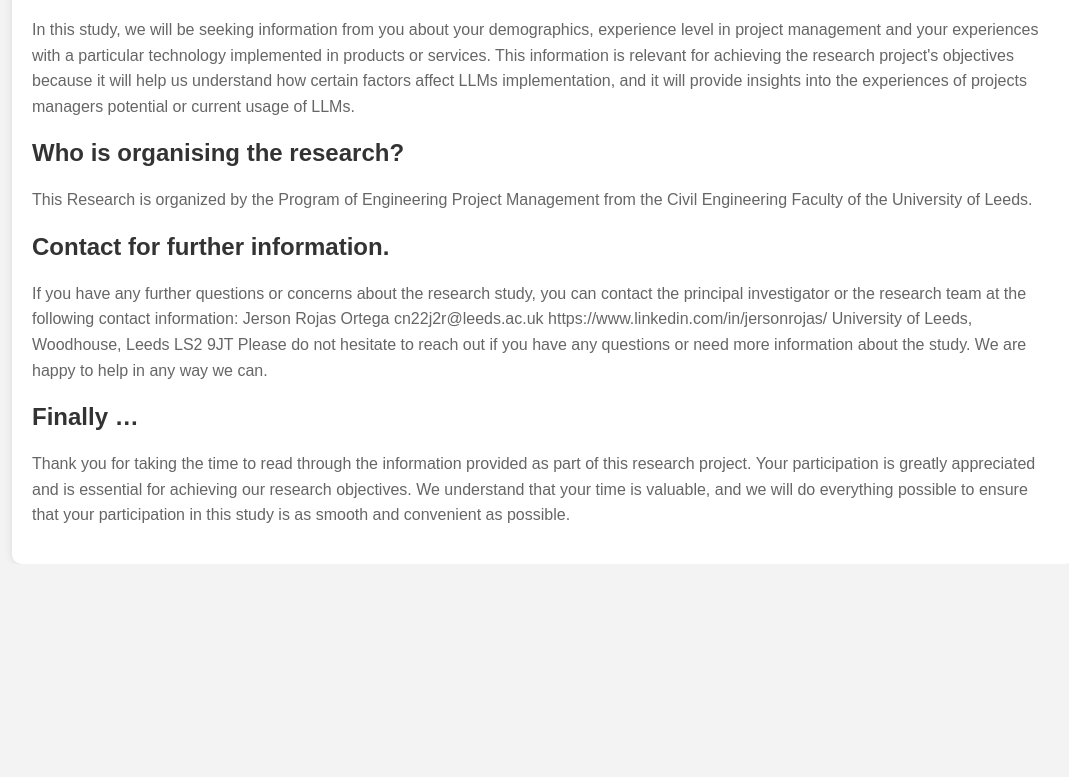
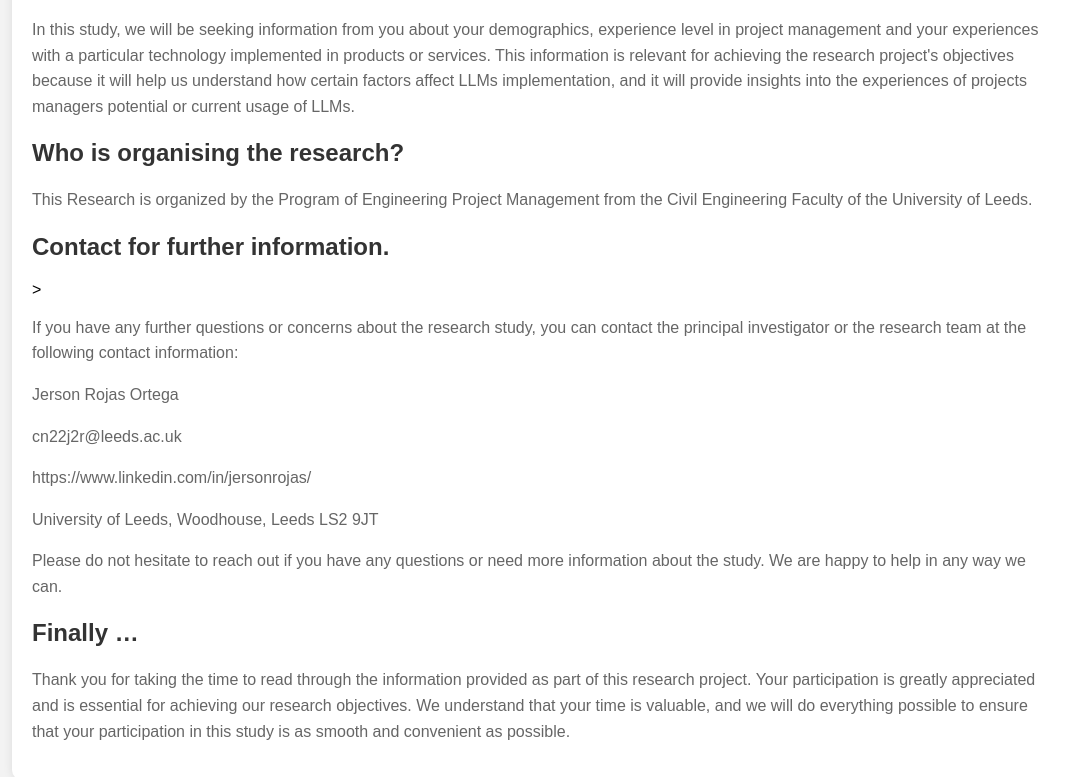
Before and after one commit to RJerson/LLM-consent-doc, a plain HTML site: page index.html in a window 1280 px wide. Shown: the part 2467-3244 px from the top of the page, without its empty margins (96-1165 px from the left). Before the commit the page ends 3031 px from the top, so only its background shows below. Drawn offline with Linux system fonts and the light colour scheme.

Commit message:
Update index.html

```diff
--- a/index.html
+++ b/index.html
@@ -98,15 +98,15 @@ The data collected during this study may be used for additional or subsequent re
 <h2>Who is organising the research?</h2>
 <p>This Research is organized by the Program of Engineering Project Management from the Civil Engineering Faculty of the University of Leeds.</p>
 
-<h2>Contact for further information.</h2>
-<p>If you have any further questions or concerns about the research study, you can contact the principal investigator or the research team at the following contact information:
+<h2>Contact for further information.</h2>>
+<p>If you have any further questions or concerns about the research study, you can contact the principal investigator or the research team at the following contact information:</p>
 
-Jerson Rojas Ortega
-cn22j2r@leeds.ac.uk
-https://www.linkedin.com/in/jersonrojas/
-University of Leeds, Woodhouse, Leeds LS2 9JT
+<p>Jerson Rojas Ortega</p>
+<p>cn22j2r@leeds.ac.uk</p>
+<p>https://www.linkedin.com/in/jersonrojas/ </p>
+<p>University of Leeds, Woodhouse, Leeds LS2 9JT</p>
 
-Please do not hesitate to reach out if you have any questions or need more information about the study. We are happy to help in any way we can.</p>
+<p>Please do not hesitate to reach out if you have any questions or need more information about the study. We are happy to help in any way we can.</p>
 
 <h2>Finally …</h2>
 <p>Thank you for taking the time to read through the information provided as part of this research project. Your participation is greatly appreciated and is essential for achieving our research objectives. We understand that your time is valuable, and we will do everything possible to ensure that your participation in this study is as smooth and convenient as possible.</p>
```
